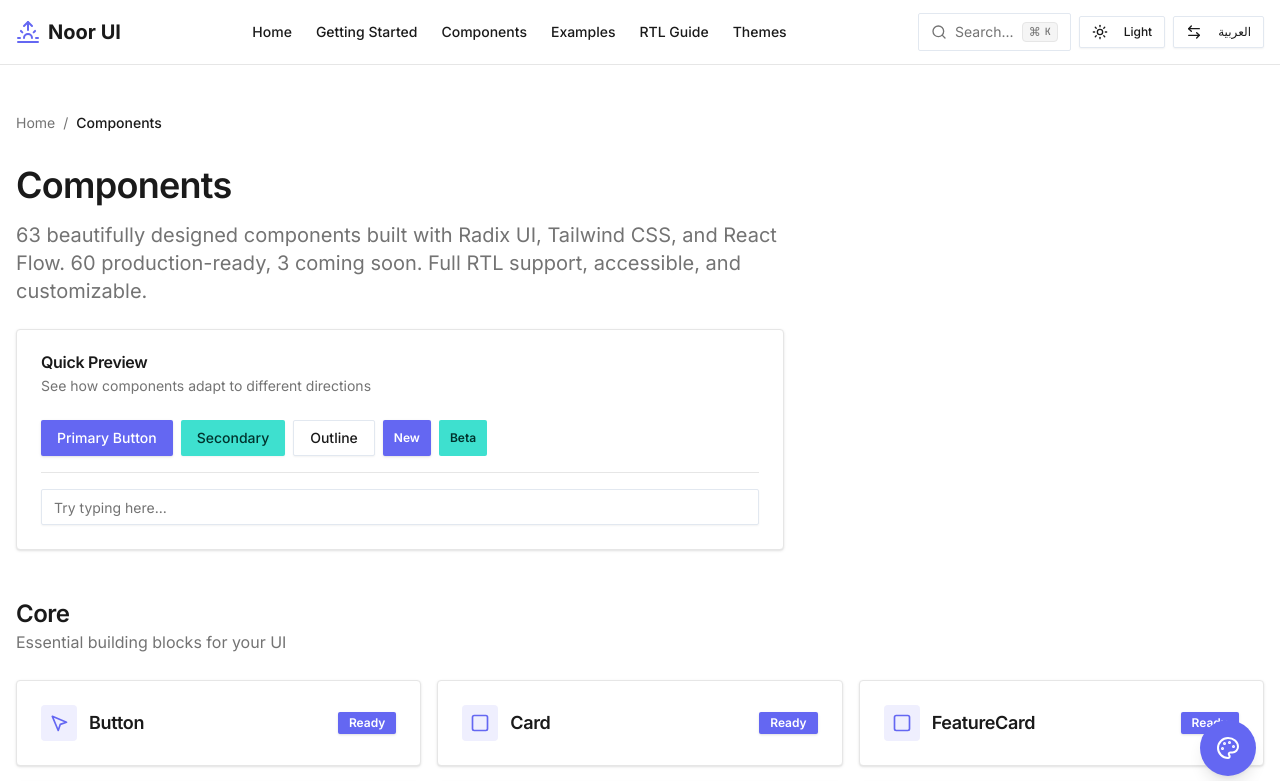
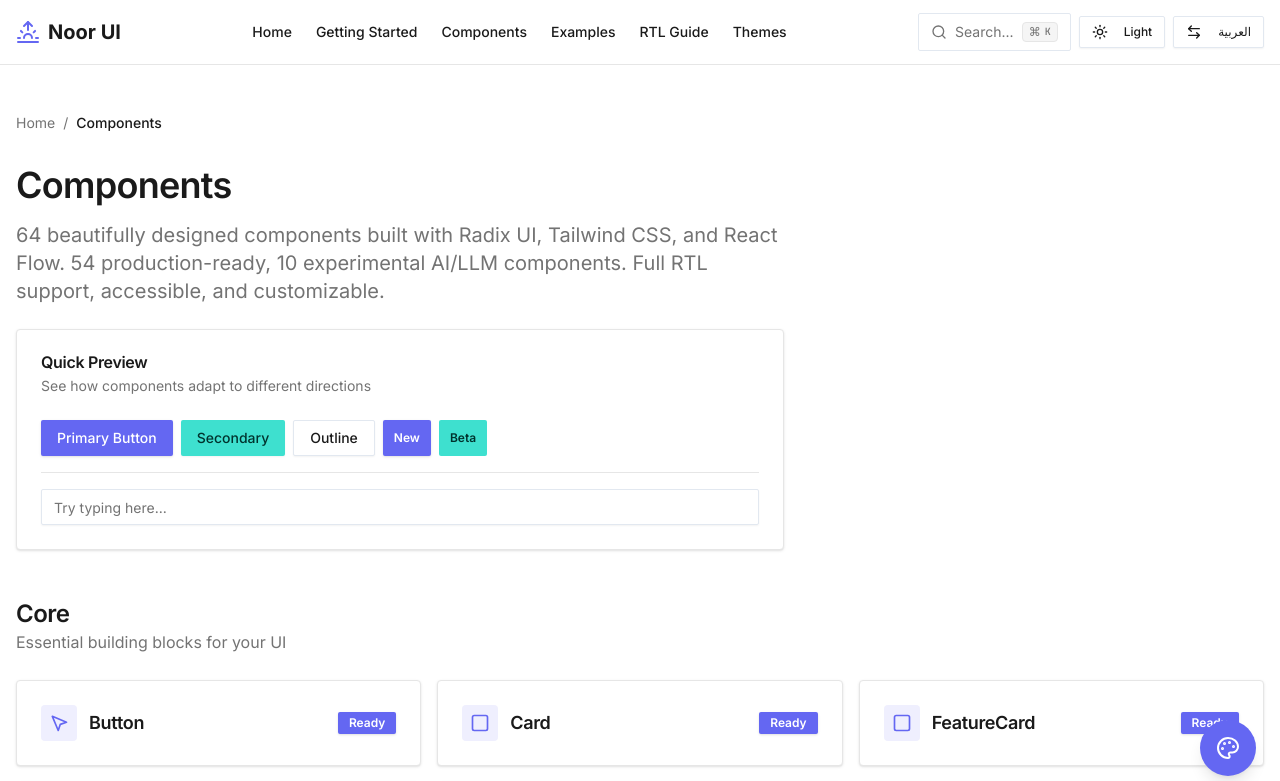
Before and after one commit to ositaka/noor-ui, a Next.js app: page /components in a window 1280 px wide. Shown: the top 781 px of the page. Built offline with nearby package versions, Linux system fonts and the light colour scheme; what tailwindcss-logical would draw is missing.

Commit message:
Updated readme

```diff
--- a/app/(docs)/components/page.tsx
+++ b/app/(docs)/components/page.tsx
@@ -210,8 +210,8 @@ export default function ComponentsPage() {
         <div className="max-w-3xl mb-12">
           <h1 className="text-4xl font-bold tracking-tight mb-4">Components</h1>
           <p className="text-xl text-muted-foreground mb-6">
-            63 beautifully designed components built with Radix UI, Tailwind CSS, and React Flow.
-            60 production-ready, 3 coming soon. Full RTL support, accessible, and customizable.
+            64 beautifully designed components built with Radix UI, Tailwind CSS, and React Flow.
+            54 production-ready, 10 experimental AI/LLM components. Full RTL support, accessible, and customizable.
           </p>
 
           {/* Live Preview */}
--- a/app/(docs)/examples/page.tsx
+++ b/app/(docs)/examples/page.tsx
@@ -357,8 +357,8 @@ export default function ExamplesPage() {
                 </h3>
                 <p className="text-sm text-muted-foreground">
                   {isRTL
-                    ? 'تصفح مكتبة المكونات الكاملة لدينا التي تحتوي على 38 مكوناً موثقاً بالكامل مع أمثلة حية وإرشادات إمكانية الوصول.'
-                    : 'Browse our complete component library with 38 fully documented components with live examples and accessibility guidelines.'}
+                    ? 'تصفح مكتبة المكونات الكاملة لدينا التي تحتوي على 64 مكوناً موثقاً بالكامل مع أمثلة حية وإرشادات إمكانية الوصول.'
+                    : 'Browse our complete component library with 64 fully documented components (including 10 experimental AI/LLM components) with live examples and accessibility guidelines.'}
                 </p>
                 <Link href="/components">
                   <Badge className="cursor-pointer hover:bg-primary/90">
```
Also changed, not shown: .claude/PROJECT_RULES.md, 2 other files (tests, documents, lock files or other folders).
